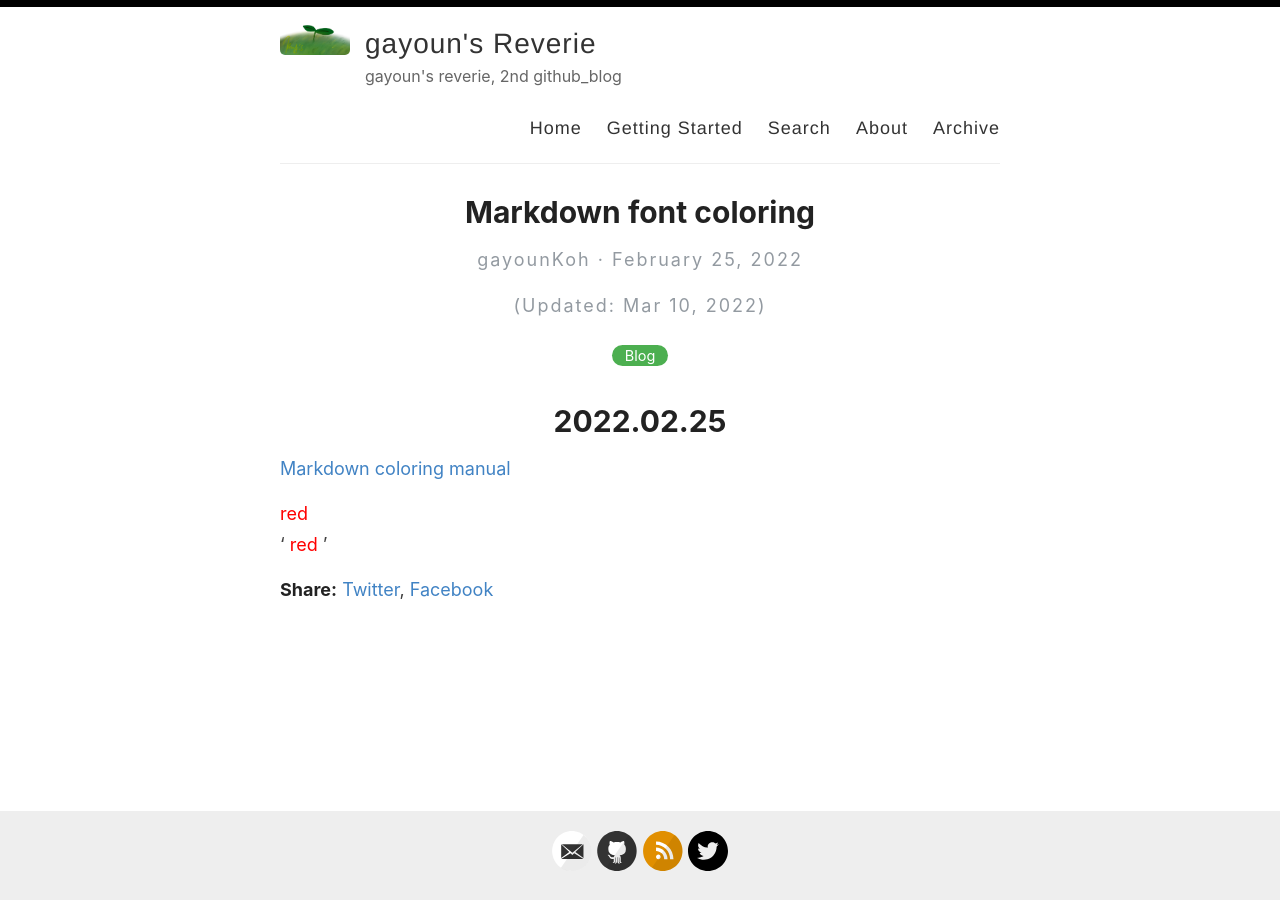
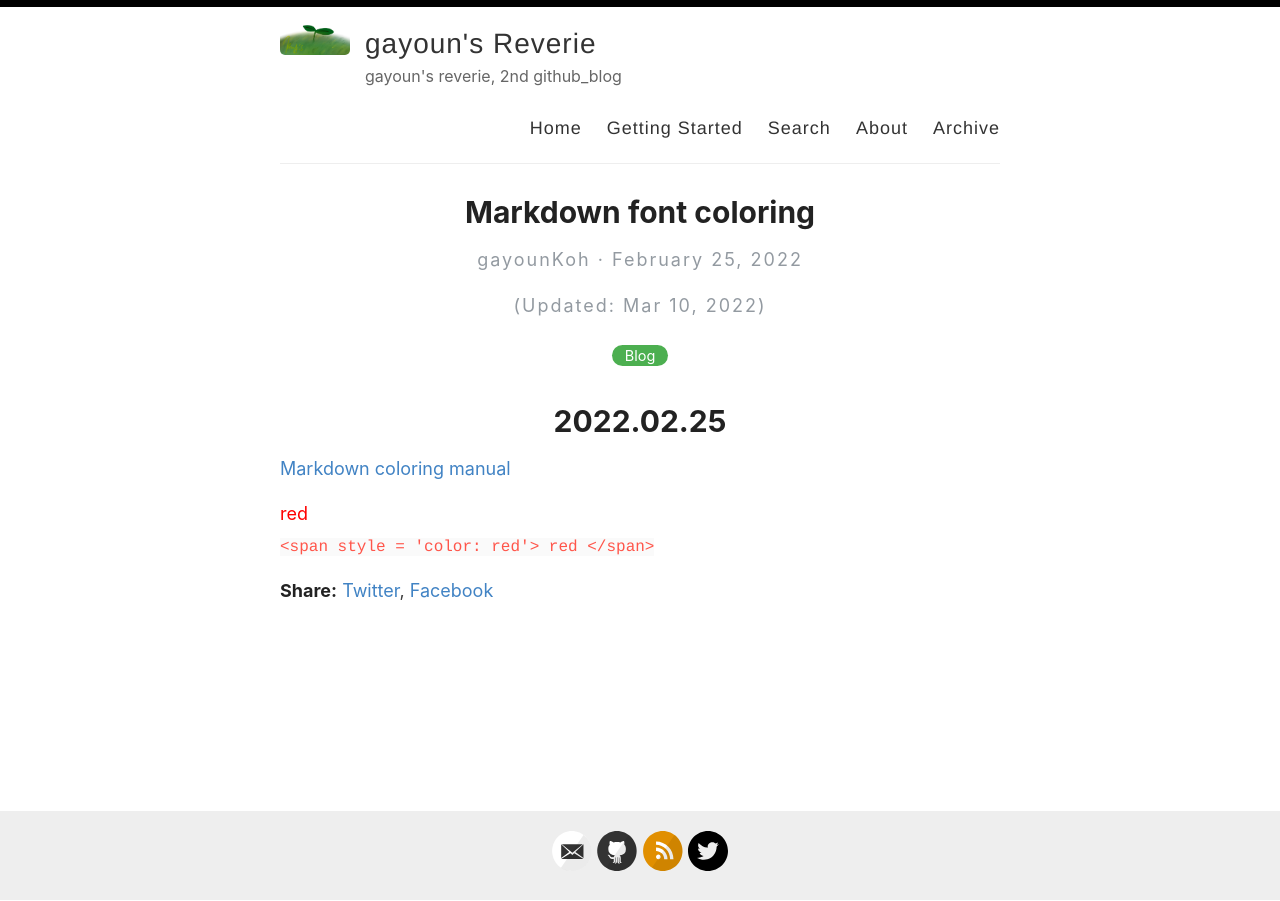
Before and after one commit to GaYounKoh/gayoun_reverie.github.io, a Jekyll site: the page built from _posts/2022-02-25-markdown-font-coloring.md, in a window 1280 px wide. Built offline with Jekyll 4.4.1, drawn with Linux system fonts in a browser that asks for light colours; our own code applies the rules of GitHub Pages for plain Markdown files; comment, search, counter and statistics services are not loaded.

Commit message:
Update 2022-02-25-markdown-font-coloring.md

````diff
--- a/_posts/2022-02-25-markdown-font-coloring.md
+++ b/_posts/2022-02-25-markdown-font-coloring.md
@@ -14,4 +14,5 @@ last_modified_at: 2022,03.03. 17:48:00
 [Markdown coloring manual](https://geniewishescometrue.tistory.com/101) <br>
 
 <span style = 'color: red'> red </span> <br>
-'<span style = 'color: red'> red </span>' <br>
+```<span style = 'color: red'> red </span>```
+<br>
````
